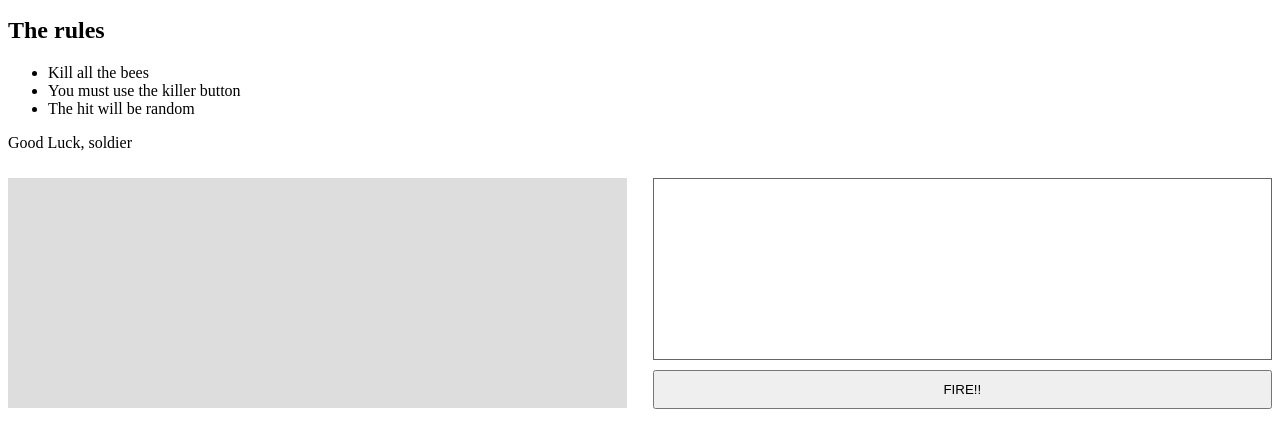
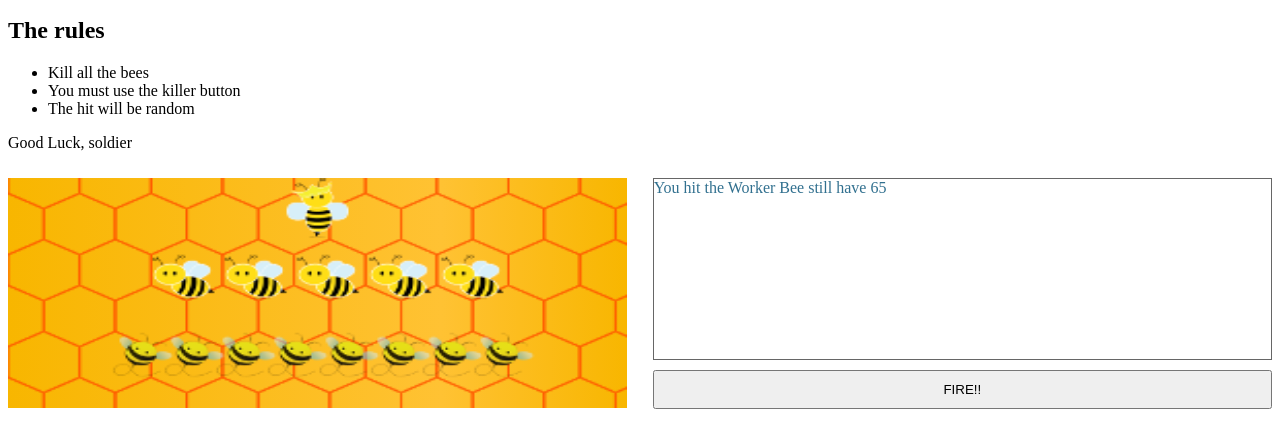
Before and after one commit to EduardoAC/The-Bee-Game, a plain HTML site: page index.html in a window 1280 px wide. Both pictures are taken after a click on the button "FIRE!!". Shown: the part 88-536 px from the top of the page. Drawn offline with Linux system fonts and the light colour scheme.

Commit message:
Put logic in the hive view

```diff
--- a/game.css
+++ b/game.css
@@ -2,6 +2,17 @@
     Created on : 01-mar-2016, 18:34:15
     Author     : EduardoAC <Eduardo Aparicio Cardenes at Dream Maker Factory>
 */
+
+.game-console.orange-g{
+    background: rgba(248,182,0,1);
+    background: -moz-linear-gradient(left, rgba(248,182,0,1) 0%, rgba(255,194,51,1) 70%, rgba(248,182,0,1) 100%);
+    background: -webkit-gradient(left top, right top, color-stop(0%, rgba(248,182,0,1)), color-stop(70%, rgba(255,194,51,1)), color-stop(100%, rgba(248,182,0,1)));
+    background: -webkit-linear-gradient(left, rgba(248,182,0,1) 0%, rgba(255,194,51,1) 70%, rgba(248,182,0,1) 100%);
+    background: -o-linear-gradient(left, rgba(248,182,0,1) 0%, rgba(255,194,51,1) 70%, rgba(248,182,0,1) 100%);
+    background: -ms-linear-gradient(left, rgba(248,182,0,1) 0%, rgba(255,194,51,1) 70%, rgba(248,182,0,1) 100%);
+    background: linear-gradient(to right, rgba(248,182,0,1) 0%, rgba(255,194,51,1) 70%, rgba(248,182,0,1) 100%);
+    filter: progid:DXImageTransform.Microsoft.gradient( startColorstr='#f8b600', endColorstr='#f8b600', GradientType=1 );
+}
 .col-left{
     height: 250px;
 }
--- a/game.js
+++ b/game.js
@@ -3,45 +3,17 @@
  * To change this template file, choose Tools | Templates
  * and open the template in the editor.
  */
-
-
-
-
-var getRandomMinMax = function (min, max) {
-    return Math.floor(Math.random() * (max - min + 1)) + min
-}
-
-var printStatus = function (statusText, className) {
-    var logGame = document.getElementById("log-game");
-    var status = document.createElement("LI");
-    var statusNodeText = document.createTextNode(statusText);
-    status.appendChild(statusNodeText);
-    status.className = className;
-    logGame.appendChild(status);
-
-};
-
 var domReady = function (callback) {
     document.readyState === "interactive" || document.readyState === "complete" ? callback() : document.addEventListener("DOMContentLoaded", callback);
 };
 
 var beeNest;
 
-var repaint = function () {
-    //Draw Game layout
-    var canvas = document.getElementById("game-console");
-    var context = drawHexGrid({}, canvas);
-    var length = beeNest.length;
-
-    for (var i = 0; i < length; i++) {
-        beeNest[i].render(context);
-    }
-};
-
 var initializeGame = function () {
-    beeNest = new Hive();
+    beeNest = new Hive("game-console");
     beeNest.createHive();
-    repaint();
+    beeNest.events();
+    beeNest.render();
 };
 
 var resetGame = function () {
@@ -56,29 +28,6 @@ var initialize = function () {
 
     //Build the Nest with 5 workers, 8 Drones and one Queen
     initializeGame();
-
-    //Manage the firing button to kill he Nest
-    document.getElementById("fire-start-game-btn").addEventListener("click", function (event) {
-        if (event.target.firstChild.data == "START A NEW GAME") {
-            event.target.firstChild.data = "FIRE!!";
-            resetGame();
-            return;
-        }
-        var beeAttackedIndex = getRandomMinMax(0, beeNest.length - 1);
-        var beeAttacked = beeNest[beeAttackedIndex];
-
-        beeAttacked.attacked();
-        beeAttacked.printStatus(printStatus);
-        if (!beeAttacked.isAlive()) {
-            removeItem(beeNest, beeAttackedIndex);
-            repaint();
-            if (beeAttacked.whoIAm() == "Queen") {
-                printStatus("Great job you destroy the Nest", "success");
-                printStatus("Press start to reset the game", "success");
-                event.target.firstChild.data = "START A NEW GAME";
-            }
-        }
-    });
 };
 
 domReady(initialize);
--- a/index.html
+++ b/index.html
@@ -26,7 +26,7 @@ and open the template in the editor.
         </section>
         <section class="game">
             <div class="col-left">
-                <canvas class="game-console" id='game-console'>
+                <canvas class="game-console orange-g" id='game-console'>
 
                 </canvas>
             </div>
@@ -36,6 +36,8 @@ and open the template in the editor.
                 <button id='fire-start-game-btn'>FIRE!!</button>
             </div>
         </section>
-        <script src='game.js' async></script>
+        <script src='js/bee.js'></script>
+        <script src='js/hive.js'></script>
+        <script src='game.js'></script>
     </body>
 </html>
--- a/js/hive.js
+++ b/js/hive.js
@@ -1,5 +1,6 @@
 
-function Hive() {
+function Hive(canvasId) {
+    this.canvas = document.getElementById(canvasId);
     this.bees = [];
     this.population = {
         queens: 1,
@@ -41,7 +42,7 @@ Hive.prototype.createHive = function () {
 Hive.prototype.drawHexGrid = function (opts, c) {
 
     var alpha = opts.alpha || 1;
-    var color = opts.color || '#1e1e1e';
+    var color = opts.color || '#ff5900';
     var lineWidth = opts.lineWidth || 1;
     var radius = opts.radius || 20;
     var mapGridCanvas = c.getContext("2d");
@@ -99,3 +100,65 @@ Hive.prototype.mixBees = function (array) {
 
     return array;
 };
+
+Hive.prototype.getRandomMinMax = function (min, max) {
+    return Math.floor(Math.random() * (max - min + 1)) + min;
+}
+Hive.prototype.underAttack = function () {
+
+};
+Hive.prototype.removeItem = function (index) {
+    this.bees.splice(index, 1);
+};
+Hive.prototype.events = function () {
+    var _self = this;
+    //Manage the firing button to kill he Nest
+    document.getElementById("fire-start-game-btn").addEventListener("click", function (event) {
+        if (event.target.firstChild.data === "START A NEW GAME") {
+            event.target.firstChild.data = "FIRE!!";
+            _self.resetGame();
+            return;
+        }
+
+        var beeAttackedIndex = _self.getRandomMinMax(0, _self.bees.length - 1);
+        var beeAttacked = _self.bees[beeAttackedIndex];
+
+        beeAttacked.attacked();
+        beeAttacked.printStatus(_self.printStatus);
+        if (!beeAttacked.isAlive()) {
+            _self.removeItem(beeAttackedIndex);
+            _self.render();
+            if (beeAttacked.whoIAm() === "Queen") {
+                _self.printStatus("Great job you destroy the Nest", "success");
+                _self.printStatus("Press start to reset the game", "success");
+                event.target.firstChild.data = "START A NEW GAME";
+            }
+        }
+    });
+};
+
+//Draw Game layout
+Hive.prototype.render = function () {
+    var context = this.drawHexGrid({}, this.canvas);
+    var beeArray = this.bees;
+    var length = this.bees.length;
+
+    for (var i = 0; i < length; i++) {
+        beeArray[i].render(context);
+    }
+};
+
+Hive.prototype.resetGame = function () {
+    this.createHive();
+    this.render();
+};
+
+Hive.prototype.printStatus = function (statusText, className) {
+    var logGame = document.getElementById("log-game");
+    var status = document.createElement("LI");
+    var statusNodeText = document.createTextNode(statusText);
+    status.appendChild(statusNodeText);
+    status.className = className;
+    logGame.appendChild(status);
+
+};
```
